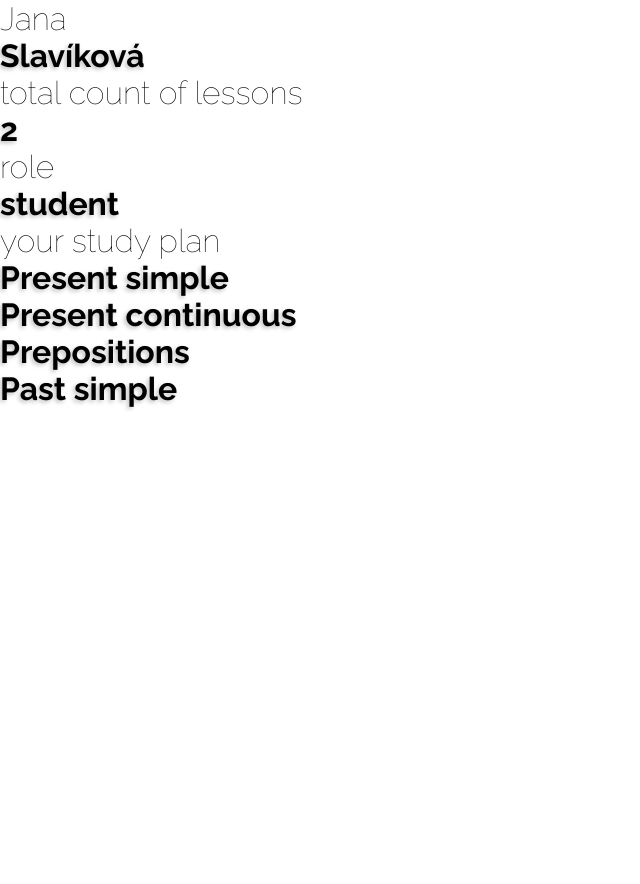
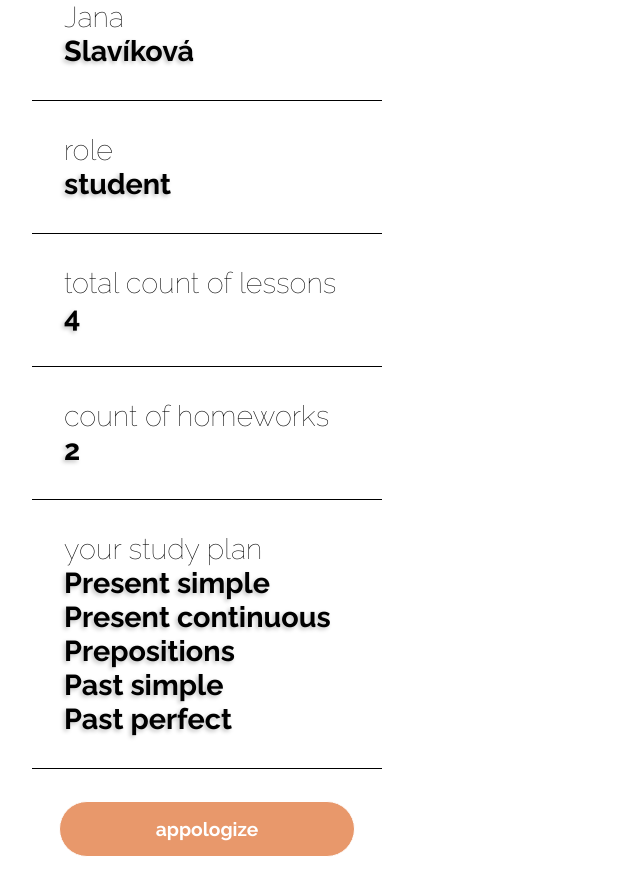
Before and after one commit to 3n0wd3n/Bachelor-Thesis, a Next.js app in the folder BT-master(nextjs)/app/: page /dashboard in a window 1280 px wide. Shown: the whole page, without its empty margins (0-640 px from the left). Before the commit the page ends 800 px from the top, so only its background shows below. Built offline with nearby package versions, Linux system fonts and the light colour scheme.

Commit message:
update and styling InfoPanel in student

```diff
--- a/BT-master(nextjs)/app/components/Login/Login.style.js
+++ b/BT-master(nextjs)/app/components/Login/Login.style.js
@@ -46,7 +46,7 @@ export const LoginInputStyled= styled.input`
     font-family: 'Raleway', sans-serif;
     border-radius: 18px;
     background-color: #EDEDED;
-    padding: 1.5em 5em 1.5em 5em;
+    padding: 1.5em 7em 1.5em 3em;
     transition: 0.7s;
     :focus{
       border: 1px solid #61C9A8;
--- a/BT-master(nextjs)/app/components/Student/Student.js
+++ b/BT-master(nextjs)/app/components/Student/Student.js
@@ -1,7 +1,6 @@
 import React from 'react'
 import InfoPanel from './StudentInfoPanel'
 
-import { FontsHeaderBold } from '../CommonStyles'
 
 export default function Student({ data }) {
   console.log(data)
--- a/BT-master(nextjs)/app/components/Student/StudentInfoPanel.js
+++ b/BT-master(nextjs)/app/components/Student/StudentInfoPanel.js
@@ -1,31 +1,44 @@
 import React from 'react'
-import { StudentFontsHeaderBold, StudentFontsThin } from './StudentInfoPanel.style'
-import { Container } from '../CommonStyles'
+import { StudentFontsHeaderBold, StudentFontsThin, StudentItemContainer, StudentContainer, StudentButton, StudentButtonFontsBold  } from './StudentInfoPanel.style'
+// import { Container } from '../CommonStyles'
 
 export default function InfoPanel({ data }) {
   console.log(data)
-  function test(){
-    const li = []
-    for (let i; i < data.plan.length; i++){
-        li.push(data.plan[i])
-      }
-    return li
-  }
+
   return (
     <>
-      <StudentFontsThin>{data.firstName}</StudentFontsThin>
-      <StudentFontsHeaderBold>{data.lastName}</StudentFontsHeaderBold>
-      <StudentFontsThin>total count of lessons</StudentFontsThin>
-      <StudentFontsHeaderBold>{data.lessons.length}</StudentFontsHeaderBold>
-      <StudentFontsThin>role</StudentFontsThin>
-      <StudentFontsHeaderBold>{data.role}</StudentFontsHeaderBold>
-      <StudentFontsThin>your study plan</StudentFontsThin>
-      <StudentFontsHeaderBold>{data.plan[0]}</StudentFontsHeaderBold>
-      <StudentFontsHeaderBold>{data.plan[1]}</StudentFontsHeaderBold>
-      <StudentFontsHeaderBold>{data.plan[2]}</StudentFontsHeaderBold>
-      <StudentFontsHeaderBold>{data.plan[3]}</StudentFontsHeaderBold>
-      <StudentFontsHeaderBold>{data.plan[4]}</StudentFontsHeaderBold>
-      <StudentFontsHeaderBold>{test()}</StudentFontsHeaderBold>
+      <StudentContainer>
+        <StudentItemContainer>
+          <StudentFontsThin>{data.firstName}</StudentFontsThin>
+          <StudentFontsHeaderBold>{data.lastName}</StudentFontsHeaderBold>
+        </StudentItemContainer>
+        <StudentItemContainer>
+          <StudentFontsThin>role</StudentFontsThin>
+          <StudentFontsHeaderBold>{data.role}</StudentFontsHeaderBold>
+        </StudentItemContainer>
+        <StudentItemContainer>
+          <StudentFontsThin>total count of lessons</StudentFontsThin>
+          <StudentFontsHeaderBold>{data.lessons.length}</StudentFontsHeaderBold>
+        </StudentItemContainer>
+        <StudentItemContainer>
+          <StudentFontsThin>count of homeworks</StudentFontsThin>
+          <StudentFontsHeaderBold>{data.homeworks.length}</StudentFontsHeaderBold>
+        </StudentItemContainer>
+        <StudentItemContainer>
+          <StudentFontsThin>your study plan</StudentFontsThin>
+          {/*<StudentFontsHeaderBold>{data.plan[0]}</StudentFontsHeaderBold>
+          How to render values from list in data https://www.youtube.com/watch?v=_kVJnN2e4tw */}
+          {data.plan.map((item, key) => {
+            return <StudentFontsHeaderBold key={key}><Item name={item}/></StudentFontsHeaderBold>
+          })}
+        </StudentItemContainer>
+        <StudentButton><StudentButtonFontsBold>appologize</StudentButtonFontsBold></StudentButton>
+      </StudentContainer>
+
     </>
   )
 }
+
+const Item = ({name}) => {
+  return <div>{name}</div>
+}
--- a/BT-master(nextjs)/app/components/Student/StudentInfoPanel.style.js
+++ b/BT-master(nextjs)/app/components/Student/StudentInfoPanel.style.js
@@ -1,10 +1,44 @@
 import styled from 'styled-components'
-import { FontsHeaderBold, FontsThin } from '../CommonStyles'
+import { FontsHeaderBold, FontsThin, FontsBold } from '../CommonStyles'
+
+// little help ->  ``;
 
 export const StudentFontsHeaderBold = styled(FontsHeaderBold)`
-  font-size: 2rem;
+  font-size: 1.8rem;
 `;
 
 export const StudentFontsThin = styled(FontsThin)`
-  font-size: 2rem;
+  font-size: 1.8rem;
 `;
+
+export const StudentButtonFontsBold = styled(FontsBold)`
+  font-size: 1.2rem;
+  color: white;
+`;
+
+export const StudentItemContainer = styled.div`
+  margin: 0 0 2em 0;
+  padding: 0 0 2em 2em;
+  border-bottom: 1px solid black;
+`;
+
+export const StudentContainer = styled.div`
+  display: flex;
+  flex-direction: column;
+  width: 350px;
+  min-height: 100vh;
+  margin-left: 2em;
+`;
+
+export const StudentButton = styled.button`
+  border: 1px solid white;
+  cursor: pointer;
+  border-radius: 30px;
+  background-color: #E8986B;
+  margin: 0 2em 2em 2em;
+  padding: 1.2em 0 1.2em 0;
+  transition: 0.7s;
+  :hover{
+    background-color: rgba(232, 152, 107, 0.7);
+  }
+`
--- a/BT-master(nextjs)/app/pages/_app.js
+++ b/BT-master(nextjs)/app/pages/_app.js
@@ -17,12 +17,23 @@ const data = {
         status: 'cancelled',
         date: '2022-09-30T09:24:50.696Z',
       },
+      {
+        id: 41,
+        status: 'cancelled',
+        date: '2022-09-30T09:24:50.696Z',
+      },
+      {
+        id: 42,
+        status: 'cancelled',
+        date: '2022-09-30T09:24:50.696Z',
+      },
     ],
     plan: [
       'Present simple',
       'Present continuous',
       'Prepositions',
       'Past simple',
+      'Past perfect'
     ],
     homeworks: [
       {
@@ -77,7 +88,7 @@ const data = {
           'Present simple',
           'Present continuous',
           'Prepositions',
-          'Past simple',
+          'Past simple'
         ],
         homeworks: [
           {
--- a/BT-master(nextjs)/app/styles/global.style.js
+++ b/BT-master(nextjs)/app/styles/global.style.js
@@ -2,10 +2,13 @@ import { createGlobalStyle } from "styled-components";
 
 export const GlobalStyle = createGlobalStyle`
 * {
-    margin     : 0;
-    padding    : 0;
-    box-sizing : border-box;
+    margin: 0;
+    padding: 0;
+    border: 0;
+    box-sizing: border-box;
     user-select: none;
+    outline: none;
+    scroll-behavior: smooth;
   }
   body {
     overflow: hidden;
@@ -17,4 +20,5 @@ export const GlobalStyle = createGlobalStyle`
   input {
     outline: none;
   }
+
 `;
```
Also changed, not shown: BT-master(nextjs)/app/components/Login/Login.js (line endings or trailing spaces).
